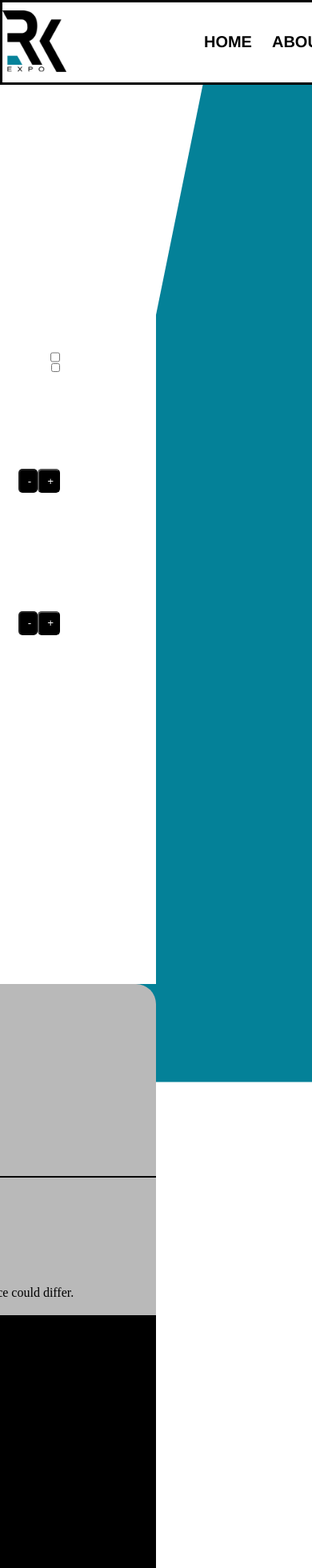
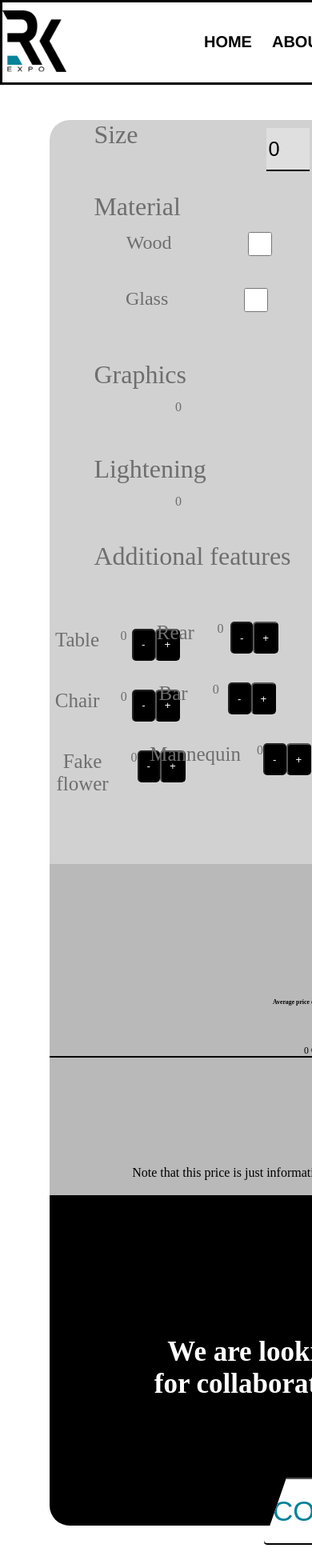
Before and after one commit to gyetvanakos/rkexpo, a Vue app: page /Calculator in a window 390 px wide. Shown: the top 1960 px of the page at 80% size. Built offline with nearby package versions, Linux system fonts and the light colour scheme.

Commit message:
Update Calculator.vue

```diff
--- a/src/views/Calculator.vue
+++ b/src/views/Calculator.vue
@@ -7,14 +7,13 @@
           <div id="size">
             <div class="calctitle">Size</div>
             <div class="multiply">
-              <div>
                 <input
+                  id='multiplyinput'
                   placeholder="num1"
                   type="number"
                   v-model="squareMeter"
                   @change="squareMeterChanged"
                 />
-              </div>
             </div>
           </div>
           <div id="material">
@@ -348,7 +347,7 @@ export default {
 }
 
 .calctitle {
-  font-size: 2vw;
+  font-size: 2rem;
   text-align: left;
   color: #6e6e6e;
   padding-left: 55px;
@@ -356,10 +355,11 @@ export default {
 }
 
 #size {
-  display: block;
-  justify-content: center;
+  display: flex;
+  justify-content: space-between;
   align-content: center;
   height: 80px;
+  width: 50%;
 }
 
 .multiply {
@@ -375,7 +375,7 @@ export default {
 }
 
 .row {
-  font-size: 1.5vw;
+  font-size: 1.5rem;
   display: flex;
   align-content: center;
   justify-content: space-evenly;
@@ -397,7 +397,6 @@ input {
   display: flex;
   justify-content: space-around;
   align-content: center;
-  padding-top: 50px;
 }
 
 #buttonbox {
@@ -408,13 +407,13 @@ input {
 }
 
 button {
-  height: 30px;
-  width: 30px;
+  height: 40px;
+  width: 40px;
   background-color: black;
   color: white;
   margin: auto;
   border-radius: 5px;
-  padding-left: 10px;
+  padding: 10px;
 }
 
 #lightening {
@@ -497,15 +496,15 @@ button {
 #text {
   width: 100%;
   height: 21vh;
-  font-size: 2vw;
+  font-size: 35px;
 }
 
 #contactbutton {
   width: 30vw;
-  height: 76px;
+  height: 10vh ;
   background-color: white;
   color: #048198;
-  font-size: 3vw;
+  font-size: 35px;
   clip-path: polygon(25% 0%, 100% 0%, 75% 100%, 0% 100%);
 }
 
@@ -522,6 +521,12 @@ button {
   font-weight: bold;
 }
 
+#multiplyinput{
+  height: 50px;
+  width: 50px;
+  font-size: 3vh;
+}
+
 @media screen and (max-width: 992px) {
 #container {
   width: 100%;
@@ -534,9 +539,8 @@ button {
 }
 
 #calculator {
-  width: 1300px;
   height: 930px;
-  top: 300px;
+  top: 150px;
   display: block;
   position: absolute;
   border-radius: 0px;
@@ -546,7 +550,7 @@ button {
 #leftbox {
   height: 930px;
   width: 650px;
-  background-color: white;
+  background-color: rgb(209, 209, 209);
   border-radius: 25px 0px 0px 25px;
   color: #6e6e6e;
 }
@@ -555,6 +559,47 @@ button {
   height: 930px;
   width: 650px;
 }
+
+.trapezoid {
+  visibility: hidden;
+}
+
+#priceinfo {
+  border-radius: 0px 0px 0px 0px;
+}
+
+#calccontact {
+  border-radius: 0px 0px 25px 25px;
+}
+
+.mat{
+  height: 30px;
+  width: 30px;
+  padding-top: 30px;
+}
+
+.row {
+  height: 70px;
+}
+
+#lightening {
+  height: 13vh;
+  display: block;
+  padding-top: 0px;
+}
+
+#leftbox {
+  height: 930px;
+  width: 650px;
+  background-color: rgb(209, 209, 209);
+  border-radius: 25px 25px 0px 0px;
+  color: #6e6e6e;
+}
+
+.stitle {
+  font-size: 25px;
+}
+
 }
 
 
```
